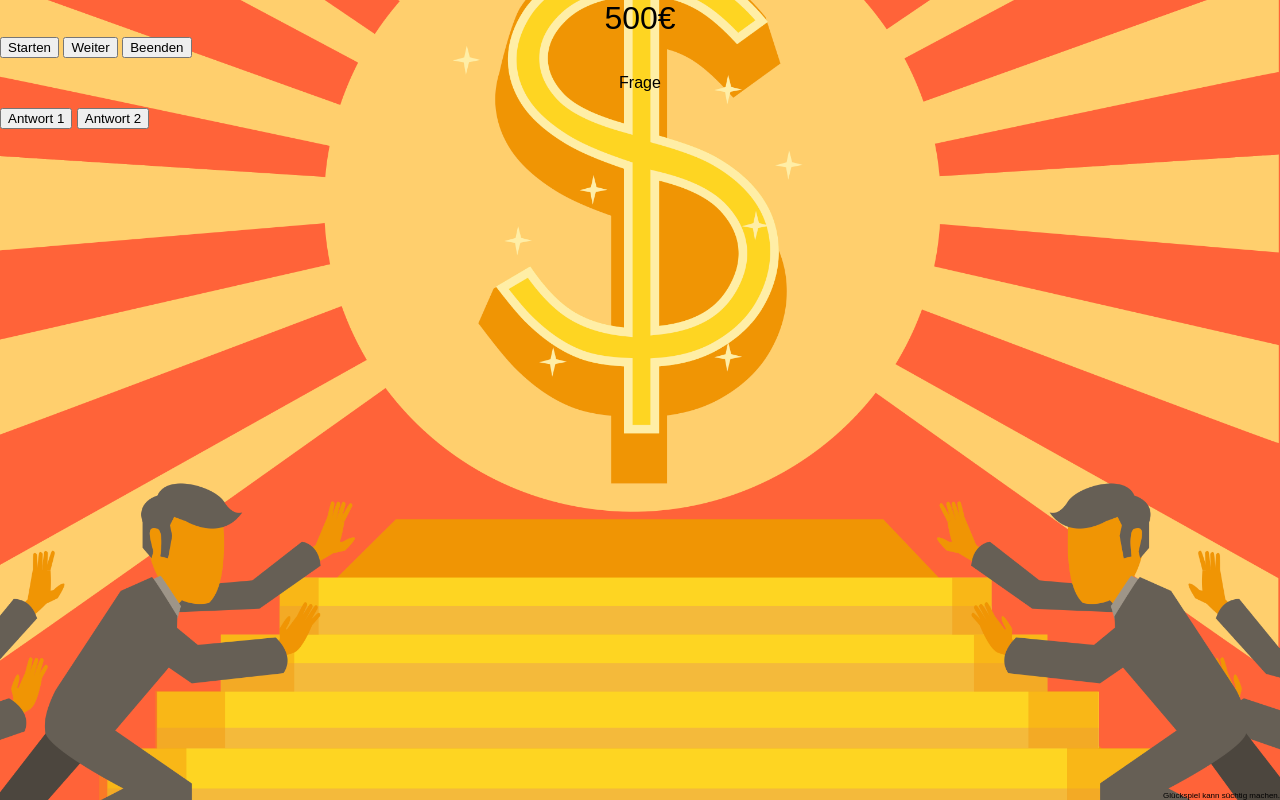
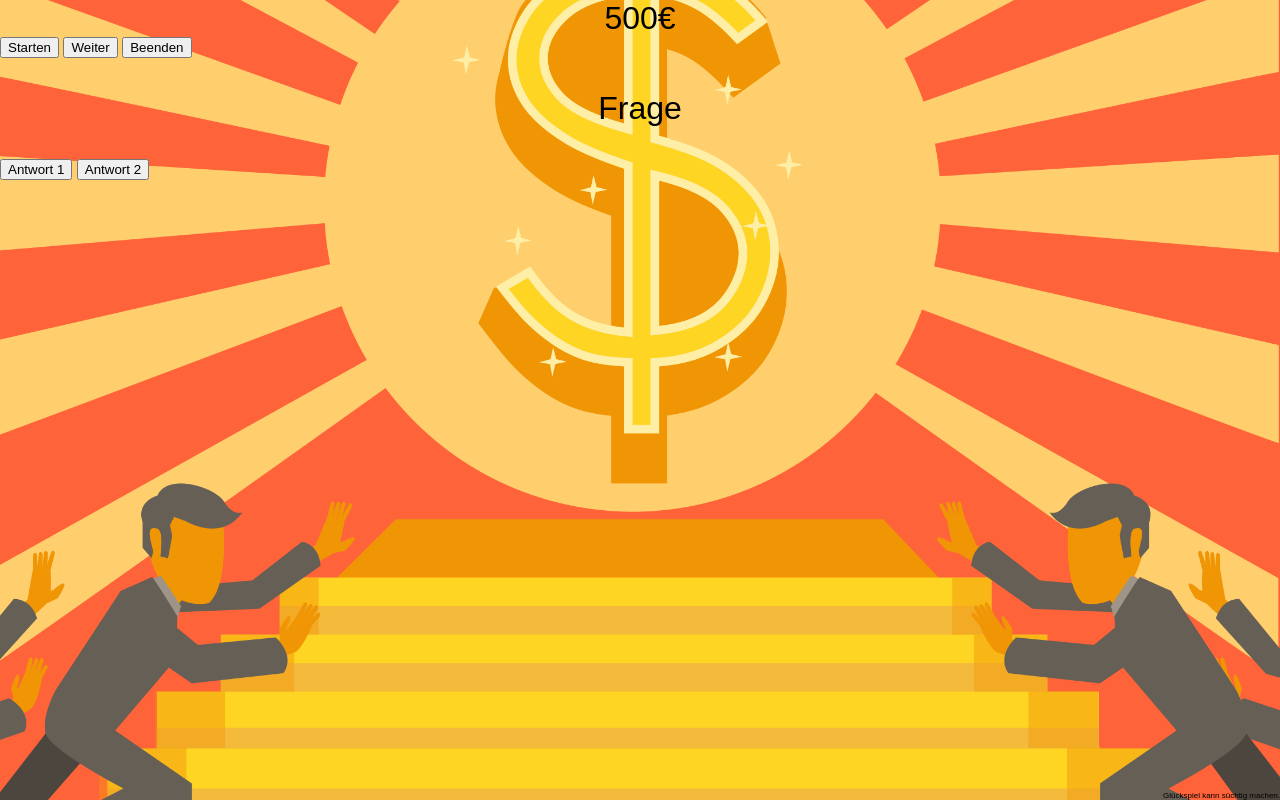
Before and after one commit to mikeheilmann/quiz, a website: page 500€.html in a window 1280 px wide. Drawn offline with Linux system fonts and the light colour scheme.

Commit message:
Update mystyle.css

```diff
--- a/mystyle.css
+++ b/mystyle.css
@@ -44,5 +44,5 @@ button:hover {
 }
 
 #Frage{
-    text-align: right;
+    font-size: 2rem;
 }
```
